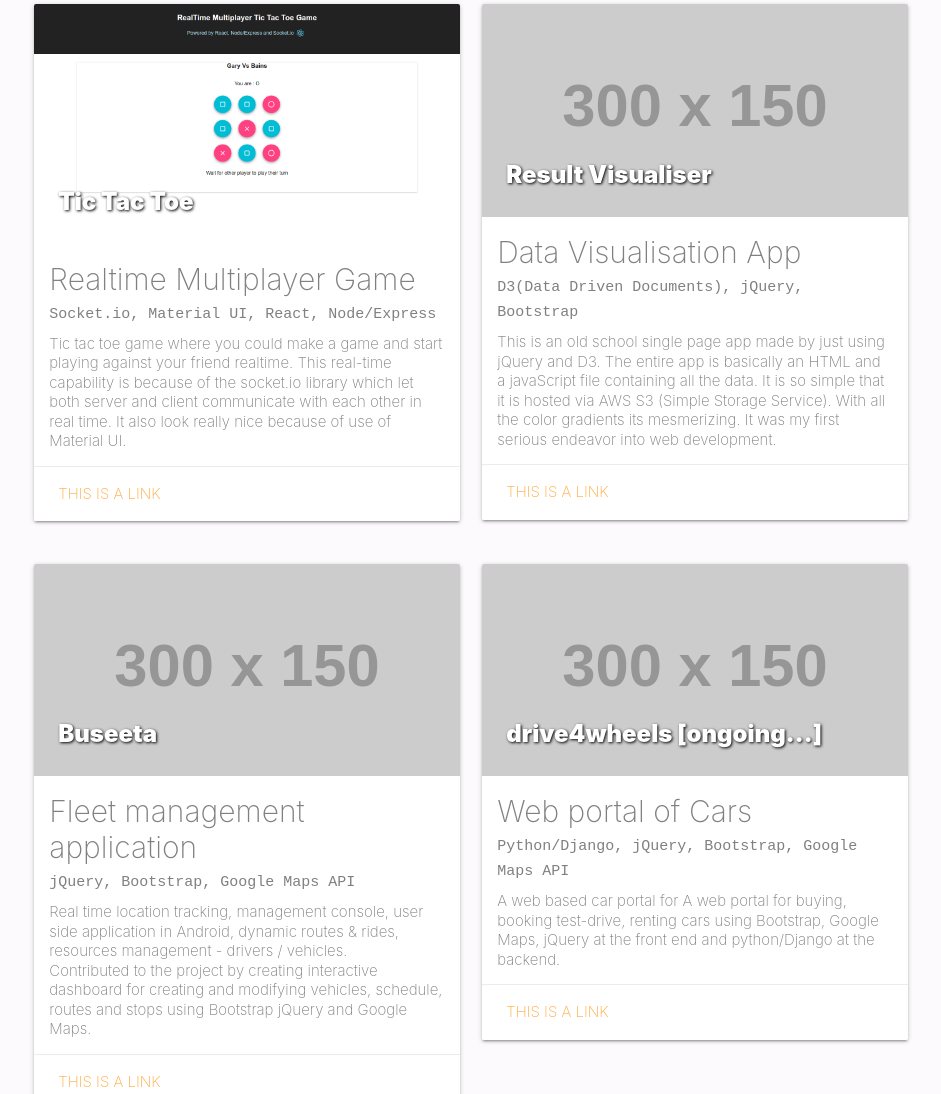
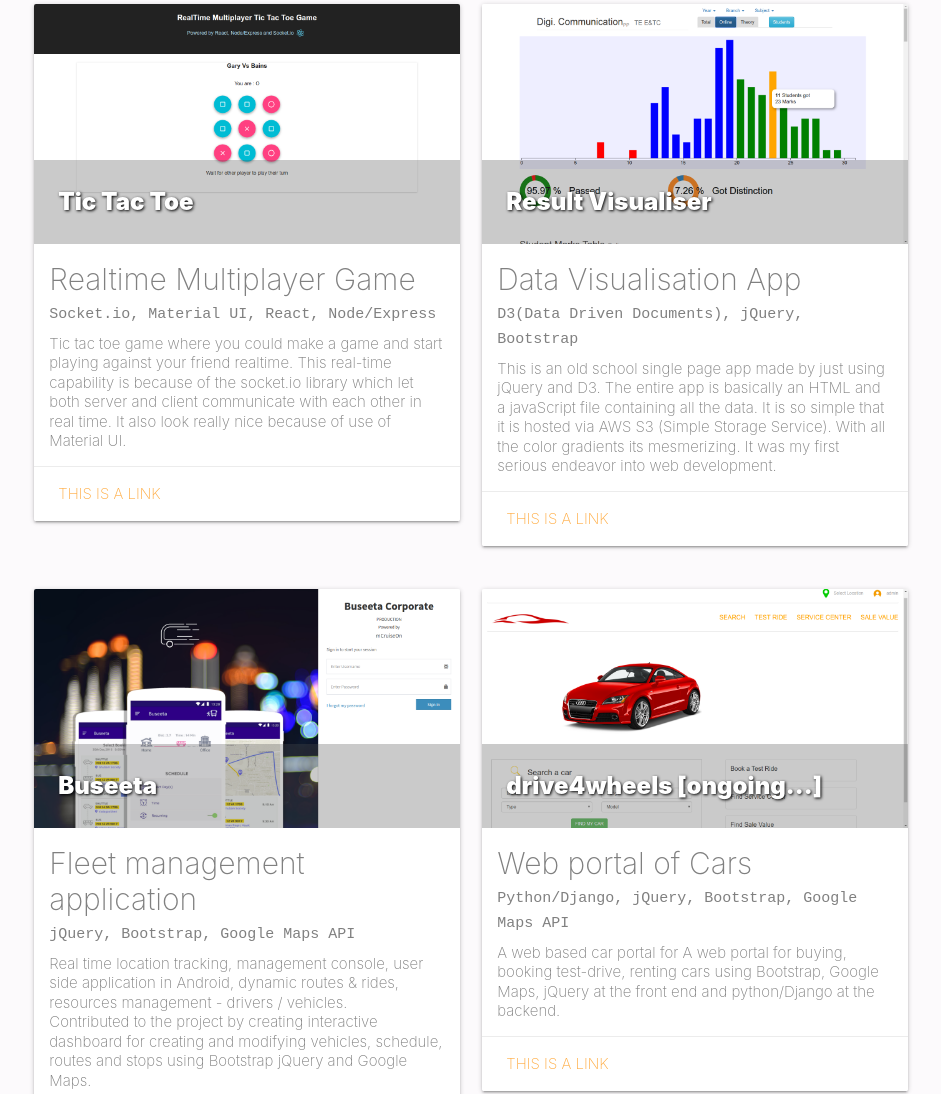
Before and after one commit to garybains/portfolio, a plain HTML site: page index.html in a window 1280 px wide. Shown: the part 779-1873 px from the top of the page, without its empty margins (169-1110 px from the left). Drawn offline with nearby package versions, Linux system fonts and the light colour scheme; placeholder pictures from the web are drawn by us.

Commit message:
Add translucant light grey backround to card-title with 100% width

```diff
--- a/index.html
+++ b/index.html
@@ -116,7 +116,7 @@
           <div class="col s12 l6">
             <div class="card flow-text">
               <div class="card-image">
-                <img src="http://placehold.it/300x150">
+                <img src="img/res_vis_2.png">
                 <span class="card-title">Result Visualiser</span>
               </div>
               <div class="card-content">
@@ -143,7 +143,7 @@
           <div class="col s12 l6">
             <div class="card flow-text">
               <div class="card-image">
-                <img src="http://placehold.it/300x150">
+                <img src="img/buseeta_1.png">
                 <span class="card-title">Buseeta</span>
               </div>
               <div class="card-content">
@@ -167,7 +167,7 @@
           <div class="col s12 l6">
             <div class="card flow-text">
               <div class="card-image">
-                <img src="http://placehold.it/300x150">
+                <img src="img/car_portal_1.png">
                 <span class="card-title">drive4wheels [ongoing...]</span>
               </div>
               <div class="card-content">
--- a/style.css
+++ b/style.css
@@ -82,3 +82,8 @@ body {
   font-weight: 900;
   text-shadow: 1px 1px 3px black;
 }
+
+.card-title {
+  background-color: rgba(80, 80, 80, 0.3);
+  width: 100%;
+}
```
